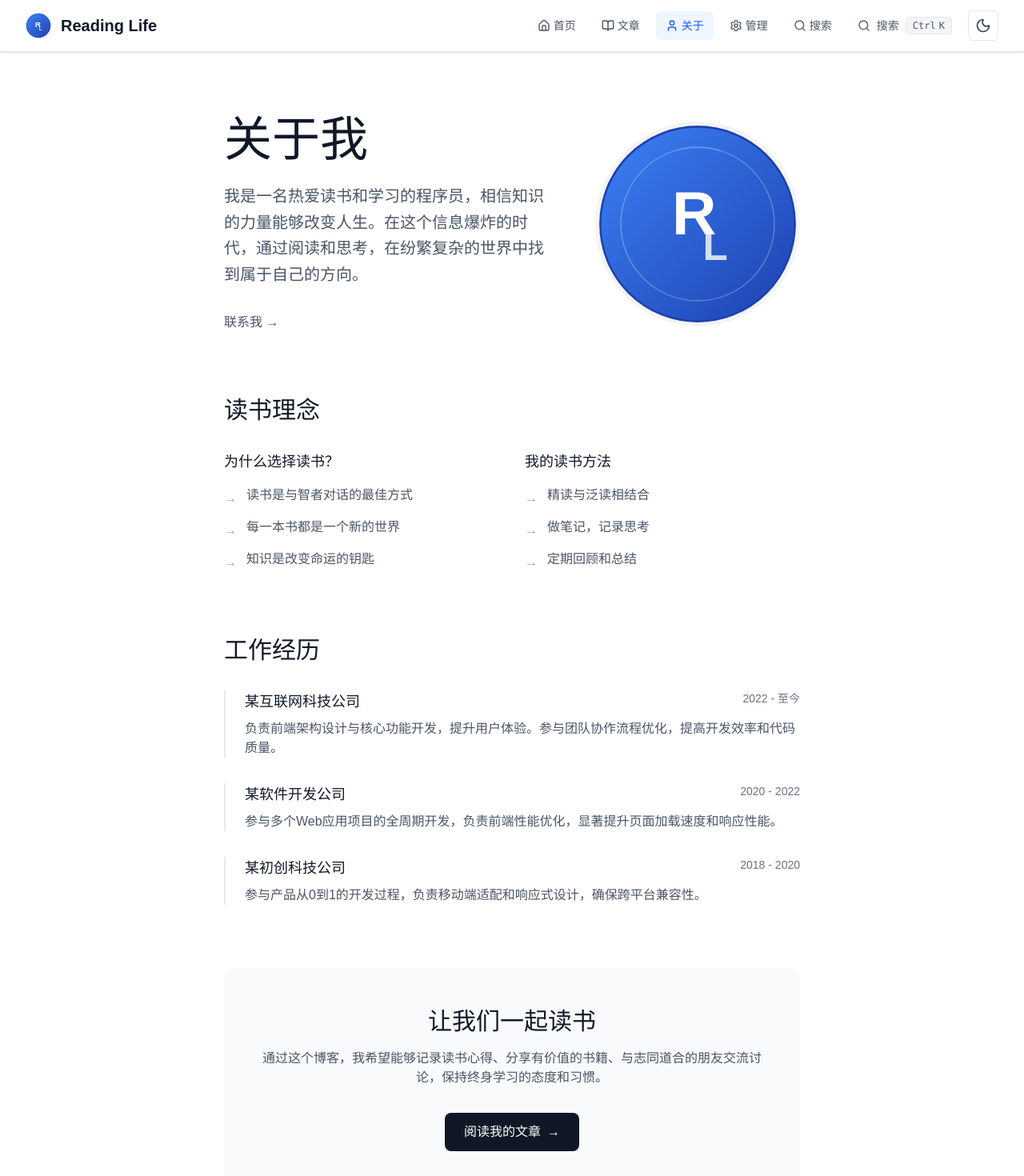
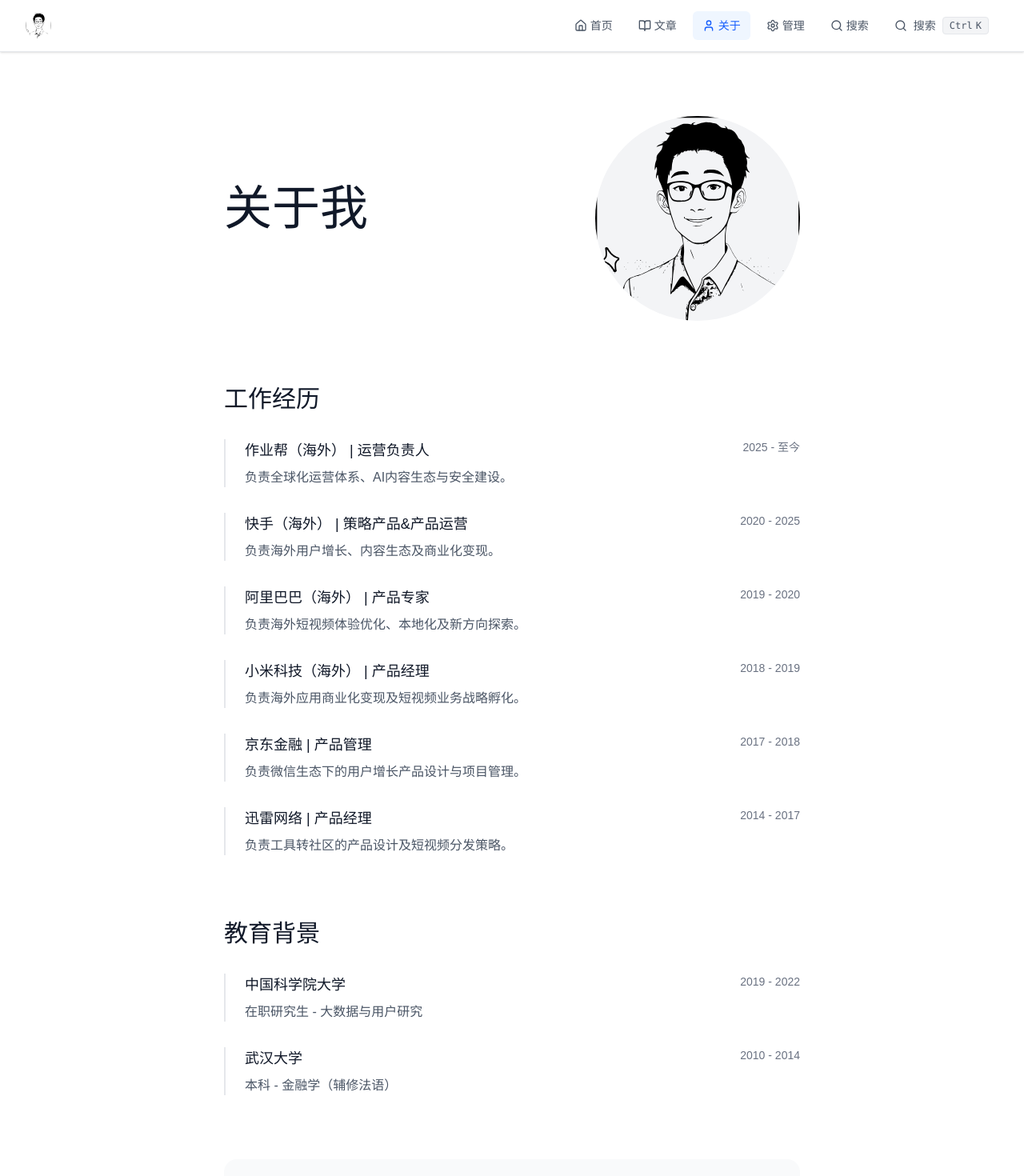
Before and after one commit to ziyangxiami/readinglife-blog, a Next.js app: page /about in a window 1280 px wide. Shown: the top 1470 px of the page at 80% size. Built offline with nearby package versions, Linux system fonts and the light colour scheme.

Commit message:
refactor(ui): 移除暗色模式相关代码并更新个人资料
统一使用浅色模式，移除所有暗色模式相关样式和切换组件
更新关于页面中的个人经历和教育背景信息
替换网站logo为新版本

```diff
--- a/src/app/about/page.tsx
+++ b/src/app/about/page.tsx
@@ -19,22 +19,12 @@ export default function AboutPage() {
               <h1 className="text-5xl md:text-6xl font-light text-gray-900 mb-6">
                 关于我
               </h1>
-              <p className="text-xl text-gray-600 leading-relaxed mb-8">
-                我是一名热爱读书和学习的程序员，相信知识的力量能够改变人生。在这个信息爆炸的时代，通过阅读和思考，在纷繁复杂的世界中找到属于自己的方向。
-              </p>
-              <div className="flex gap-4">
-                <Link
-                  href="mailto:contact@readinglife.com"
-                  className="text-gray-600 hover:text-gray-900 transition-colors"
-                >
-                  联系我 →
-                </Link>
-              </div>
+
             </div>
             <div className="flex-shrink-0">
               <div className="w-64 h-64 bg-gray-100 rounded-full overflow-hidden">
                 <Image
-                  src="/logo-avatar.svg"
+                  src="/logo-avatar-new.svg"
                   alt="个人头像"
                   width={256}
                   height={256}
@@ -46,46 +36,7 @@ export default function AboutPage() {
           </div>
         </section>
 
-        {/* Philosophy Section */}
-        <section className="mb-20">
-          <h2 className="text-3xl font-light text-gray-900 mb-8">读书理念</h2>
-          <div className="grid md:grid-cols-2 gap-8">
-            <div>
-              <h3 className="text-lg font-medium text-gray-900 mb-4">为什么选择读书？</h3>
-              <ul className="space-y-3 text-gray-600">
-                <li className="flex items-start gap-3">
-                  <span className="text-gray-400 mt-1">→</span>
-                  <span>读书是与智者对话的最佳方式</span>
-                </li>
-                <li className="flex items-start gap-3">
-                  <span className="text-gray-400 mt-1">→</span>
-                  <span>每一本书都是一个新的世界</span>
-                </li>
-                <li className="flex items-start gap-3">
-                  <span className="text-gray-400 mt-1">→</span>
-                  <span>知识是改变命运的钥匙</span>
-                </li>
-              </ul>
-            </div>
-            <div>
-              <h3 className="text-lg font-medium text-gray-900 mb-4">我的读书方法</h3>
-              <ul className="space-y-3 text-gray-600">
-                <li className="flex items-start gap-3">
-                  <span className="text-gray-400 mt-1">→</span>
-                  <span>精读与泛读相结合</span>
-                </li>
-                <li className="flex items-start gap-3">
-                  <span className="text-gray-400 mt-1">→</span>
-                  <span>做笔记，记录思考</span>
-                </li>
-                <li className="flex items-start gap-3">
-                  <span className="text-gray-400 mt-1">→</span>
-                  <span>定期回顾和总结</span>
-                </li>
-              </ul>
-            </div>
-          </div>
-        </section>
+
 
         {/* Experience Section */}
         <section className="mb-20">
@@ -93,24 +44,66 @@ export default function AboutPage() {
           <div className="space-y-8">
             <div className="border-l-2 border-gray-200 pl-6">
               <div className="flex justify-between items-start mb-2">
-                <h3 className="text-lg font-medium text-gray-900">某互联网科技公司</h3>
-                <span className="text-sm text-gray-500">2022 - 至今</span>
+                <h3 className="text-lg font-medium text-gray-900">作业帮（海外） | 运营负责人</h3>
+                <span className="text-sm text-gray-500">2025 - 至今</span>
               </div>
-              <p className="text-gray-600 mb-2">负责前端架构设计与核心功能开发，提升用户体验。参与团队协作流程优化，提高开发效率和代码质量。</p>
+              <p className="text-gray-600 mb-2">负责全球化运营体系、AI内容生态与安全建设。</p>
             </div>
             <div className="border-l-2 border-gray-200 pl-6">
               <div className="flex justify-between items-start mb-2">
-                <h3 className="text-lg font-medium text-gray-900">某软件开发公司</h3>
-                <span className="text-sm text-gray-500">2020 - 2022</span>
+                <h3 className="text-lg font-medium text-gray-900">快手（海外） | 策略产品&产品运营</h3>
+                <span className="text-sm text-gray-500">2020 - 2025</span>
               </div>
-              <p className="text-gray-600 mb-2">参与多个Web应用项目的全周期开发，负责前端性能优化，显著提升页面加载速度和响应性能。</p>
+              <p className="text-gray-600 mb-2">负责海外用户增长、内容生态及商业化变现。</p>
             </div>
             <div className="border-l-2 border-gray-200 pl-6">
               <div className="flex justify-between items-start mb-2">
-                <h3 className="text-lg font-medium text-gray-900">某初创科技公司</h3>
-                <span className="text-sm text-gray-500">2018 - 2020</span>
+                <h3 className="text-lg font-medium text-gray-900">阿里巴巴（海外） | 产品专家</h3>
+                <span className="text-sm text-gray-500">2019 - 2020</span>
               </div>
-              <p className="text-gray-600 mb-2">参与产品从0到1的开发过程，负责移动端适配和响应式设计，确保跨平台兼容性。</p>
+              <p className="text-gray-600 mb-2">负责海外短视频体验优化、本地化及新方向探索。</p>
+            </div>
+            <div className="border-l-2 border-gray-200 pl-6">
+              <div className="flex justify-between items-start mb-2">
+                <h3 className="text-lg font-medium text-gray-900">小米科技（海外） | 产品经理</h3>
+                <span className="text-sm text-gray-500">2018 - 2019</span>
+              </div>
+              <p className="text-gray-600 mb-2">负责海外应用商业化变现及短视频业务战略孵化。</p>
+            </div>
+            <div className="border-l-2 border-gray-200 pl-6">
+              <div className="flex justify-between items-start mb-2">
+                <h3 className="text-lg font-medium text-gray-900">京东金融 | 产品管理</h3>
+                <span className="text-sm text-gray-500">2017 - 2018</span>
+              </div>
+              <p className="text-gray-600 mb-2">负责微信生态下的用户增长产品设计与项目管理。</p>
+            </div>
+            <div className="border-l-2 border-gray-200 pl-6">
+              <div className="flex justify-between items-start mb-2">
+                <h3 className="text-lg font-medium text-gray-900">迅雷网络 | 产品经理</h3>
+                <span className="text-sm text-gray-500">2014 - 2017</span>
+              </div>
+              <p className="text-gray-600 mb-2">负责工具转社区的产品设计及短视频分发策略。</p>
+            </div>
+          </div>
+        </section>
+
+        {/* Education Section */}
+        <section className="mb-20">
+          <h2 className="text-3xl font-light text-gray-900 mb-8">教育背景</h2>
+          <div className="space-y-8">
+            <div className="border-l-2 border-gray-200 pl-6">
+              <div className="flex justify-between items-start mb-2">
+                <h3 className="text-lg font-medium text-gray-900">中国科学院大学</h3>
+                <span className="text-sm text-gray-500">2019 - 2022</span>
+              </div>
+              <p className="text-gray-600 mb-2">在职研究生 - 大数据与用户研究</p>
+            </div>
+            <div className="border-l-2 border-gray-200 pl-6">
+              <div className="flex justify-between items-start mb-2">
+                <h3 className="text-lg font-medium text-gray-900">武汉大学</h3>
+                <span className="text-sm text-gray-500">2010 - 2014</span>
+              </div>
+              <p className="text-gray-600 mb-2">本科 - 金融学（辅修法语）</p>
             </div>
           </div>
         </section>
--- a/src/app/blog/page.tsx
+++ b/src/app/blog/page.tsx
@@ -44,7 +44,7 @@ export default async function BlogPage({
   const currentTag = tag ? tags.find(t => t.slug === tag) : null
 
   return (
-    <div className="min-h-screen bg-gradient-to-br from-slate-50 to-blue-50">
+    <div className="min-h-screen bg-white">
       <Navigation />
 
       {/* 页面标题 */}
@@ -83,7 +83,7 @@ export default async function BlogPage({
             ) : (
               <div className="space-y-6">
                 {posts.map((post: any) => (
-                  <article key={post.id} className="bg-white rounded-xl shadow-sm hover:shadow-md transition-shadow">
+                  <article key={post.id} className="bg-gray-50 rounded-xl shadow-sm hover:shadow-md transition-shadow">
                     <div className="p-6">
                       <div className="flex flex-col md:flex-row gap-6">
                         {post.cover_image && (
@@ -136,7 +136,7 @@ export default async function BlogPage({
                                 <div className="flex items-center gap-1">
                                   {post.tags.slice(0, 3).map((tag: any) => (
                                     <Link key={tag.id} href={`/blog?tag=${tag.slug}`}>
-                                      <span className="inline-flex items-center gap-1 px-2 py-1 bg-gray-50 text-gray-600 rounded text-xs hover:bg-gray-100 transition-colors">
+                                      <span className="inline-flex items-center gap-1 px-2 py-1 bg-gray-100 text-gray-600 rounded text-xs hover:bg-gray-200 transition-colors">
                                         <Tag className="w-3 h-3" />
                                         {tag.name}
                                       </span>
--- a/src/app/layout.tsx
+++ b/src/app/layout.tsx
@@ -26,7 +26,7 @@ export default function RootLayout({
   return (
     <html lang="zh" suppressHydrationWarning>
       <body
-        className={`${geistSans.variable} ${geistMono.variable} antialiased bg-white dark:bg-gray-900 text-gray-900 dark:text-gray-100 transition-colors`}
+        className={`${geistSans.variable} ${geistMono.variable} antialiased bg-white text-gray-900`}
       >
         {children}
         <ToastProvider />
--- a/src/app/page.tsx
+++ b/src/app/page.tsx
@@ -18,16 +18,16 @@ export default async function HomePage() {
   ])
 
   return (
-    <div className="min-h-screen bg-white dark:bg-gray-900 transition-colors">
+    <div className="min-h-screen bg-white">
       <Navigation />
 
       {/* Hero区域 - 极简设计 */}
-      <section className="relative py-16 px-4 border-b border-gray-100 dark:border-gray-800">
+      <section className="relative py-16 px-4 border-b border-gray-100">
         <div className="max-w-4xl mx-auto text-center">
           <div className="mb-8">
             <div className="w-20 h-20 mx-auto mb-6">
               <Image
-                src="/logo-avatar.svg"
+                src="/logo-avatar-new.svg"
                 alt="Reading Life"
                 width={80}
                 height={80}
@@ -35,10 +35,10 @@ export default async function HomePage() {
                 priority
               />
             </div>
-            <h1 className="text-5xl md:text-6xl font-light text-gray-900 dark:text-white mb-4">
+            <h1 className="text-5xl md:text-6xl font-light text-gray-900 mb-4">
               Reading Life
             </h1>
-            <p className="text-lg text-gray-600 dark:text-gray-300 max-w-2xl mx-auto leading-relaxed">
+            <p className="text-lg text-gray-600 max-w-2xl mx-auto leading-relaxed">
               分享读书心得，记录学习历程，探索知识的无限可能
             </p>
           </div>
@@ -50,11 +50,11 @@ export default async function HomePage() {
         <div className="max-w-6xl mx-auto">
           {/* 文章标题区域 */}
           <div className="flex justify-between items-center mb-12">
-            <h2 className="text-3xl font-light text-gray-900 dark:text-white">
+            <h2 className="text-3xl font-light text-gray-900">
               最新文章
             </h2>
             <Link href="/blog">
-              <Button variant="ghost" className="flex items-center gap-2 text-gray-600 dark:text-gray-300">
+              <Button variant="ghost" className="flex items-center gap-2 text-gray-600">
                 查看全部
                 <ArrowRight className="w-4 h-4" />
               </Button>
@@ -69,19 +69,19 @@ export default async function HomePage() {
           </div>
 
           {/* 简化的分类和标签区域 */}
-          <div className="border-t border-gray-100 dark:border-gray-800 pt-16">
+          <div className="border-t border-gray-100 pt-16">
             <div className="grid grid-cols-1 lg:grid-cols-2 gap-16">
               {/* 分类 - 极简展示 */}
               <div>
-                <h3 className="text-xl font-light text-gray-900 dark:text-white mb-6">
+                <h3 className="text-xl font-light text-gray-900 mb-6">
                   分类
                 </h3>
                 <div className="flex flex-wrap gap-3">
                   {categories.slice(0, 6).map((category: any) => (
                     <Link key={category.id} href={`/blog?category=${category.slug}`}>
-                      <span className="inline-flex items-center gap-2 px-3 py-2 text-sm text-gray-600 dark:text-gray-300 hover:text-gray-900 dark:hover:text-white transition-colors">
+                      <span className="inline-flex items-center gap-2 px-3 py-2 text-sm text-gray-600 hover:text-gray-900 transition-colors">
                         {category.name}
-                        <span className="text-xs text-gray-400 dark:text-gray-500">({category.post_count})</span>
+                        <span className="text-xs text-gray-400">({category.post_count})</span>
                       </span>
                     </Link>
                   ))}
@@ -90,13 +90,13 @@ export default async function HomePage() {
 
               {/* 标签 - 极简展示 */}
               <div>
-                <h3 className="text-xl font-light text-gray-900 dark:text-white mb-6">
+                <h3 className="text-xl font-light text-gray-900 mb-6">
                   标签
                 </h3>
                 <div className="flex flex-wrap gap-2">
                   {tags.slice(0, 12).map((tag: any) => (
                     <Link key={tag.id} href={`/blog?tag=${tag.slug}`}>
-                      <span className="inline-flex items-center gap-1 px-2 py-1 text-xs text-gray-500 dark:text-gray-400 hover:text-gray-700 dark:hover:text-gray-200 transition-colors">
+                      <span className="inline-flex items-center gap-1 px-2 py-1 text-xs text-gray-500 hover:text-gray-700 transition-colors">
                         <Tag className="w-3 h-3" />
                         {tag.name}
                       </span>
@@ -118,7 +118,7 @@ export default async function HomePage() {
 function ArticleCard({ post }: { post: any }) {
   return (
     <Link href={`/blog/${post.slug}`}>
-      <Card className="h-full hover:shadow-lg transition-all duration-300 hover:-translate-y-1 cursor-pointer border-0 shadow-sm bg-white dark:bg-gray-800">
+      <Card className="h-full hover:shadow-lg transition-all duration-300 hover:-translate-y-1 cursor-pointer border-0 shadow-sm bg-white">
         {post.cover_image && (
           <div className="relative h-48 overflow-hidden rounded-t-lg">
             <Image
@@ -130,7 +130,7 @@ function ArticleCard({ post }: { post: any }) {
           </div>
         )}
         <CardHeader className="pb-4">
-          <div className="flex items-center gap-3 text-sm text-gray-500 dark:text-gray-400 mb-3">
+          <div className="flex items-center gap-3 text-sm text-gray-500 mb-3">
             <div className="flex items-center gap-1">
               <Calendar className="w-4 h-4" />
               <span>{new Date(post.published_at).toLocaleDateString('zh-CN')}</span>
@@ -140,12 +140,12 @@ function ArticleCard({ post }: { post: any }) {
               <span>{post.reading_time} 分钟</span>
             </div>
           </div>
-          <CardTitle className="line-clamp-2 text-lg font-medium text-gray-900 dark:text-white">
+          <CardTitle className="line-clamp-2 text-lg font-medium text-gray-900">
             {post.title}
           </CardTitle>
         </CardHeader>
         <CardContent>
-          <CardDescription className="line-clamp-3 mb-4 text-gray-600 dark:text-gray-300">
+          <CardDescription className="line-clamp-3 mb-4 text-gray-600">
             {post.content ? post.content.slice(0, 150) : post.excerpt}...
           </CardDescription>
           <div className="flex items-center justify-between">
--- a/src/components/navigation.tsx
+++ b/src/components/navigation.tsx
@@ -58,15 +58,15 @@ export function Navigation({ className }: NavigationProps) {
   }
 
   return (
-    <nav className={cn('bg-white dark:bg-gray-900 shadow-sm border-b border-gray-200 dark:border-gray-700 transition-colors', className)}>
+    <nav className={cn('bg-white shadow-sm border-b border-gray-200', className)}>
       <div className="max-w-7xl mx-auto px-4 sm:px-6 lg:px-8">
         <div className="flex justify-between h-16">
           {/* Logo */}
           <div className="flex items-center">
-            <Link href="/" className="flex items-center gap-3 text-xl font-bold text-gray-900 dark:text-white">
+            <Link href="/" className="flex items-center gap-3 text-xl font-bold text-gray-900">
               <div className="w-8 h-8 relative">
                 <Image
-                  src="/logo-avatar.svg"
+                  src="/logo-avatar-new.svg"
                   alt="Reading Life Logo"
                   width={32}
                   height={32}
@@ -74,7 +74,6 @@ export function Navigation({ className }: NavigationProps) {
                   priority
                 />
               </div>
-              Reading Life
             </Link>
           </div>
 
@@ -91,8 +90,8 @@ export function Navigation({ className }: NavigationProps) {
                   className={cn(
                     'flex items-center gap-1 px-3 py-2 text-sm font-medium rounded-md transition-colors',
                     isActive
-                      ? 'text-blue-600 dark:text-blue-400 bg-blue-50 dark:bg-blue-900/20'
-                      : 'text-gray-600 dark:text-gray-300 hover:text-gray-900 dark:hover:text-white hover:bg-gray-50 dark:hover:bg-gray-800'
+                      ? 'text-blue-600 bg-blue-50'
+                      : 'text-gray-600 hover:text-gray-900 hover:bg-gray-50'
                   )}
                 >
                   <Icon className="w-4 h-4" />
@@ -102,8 +101,6 @@ export function Navigation({ className }: NavigationProps) {
             })}
             {/* 搜索框 */}
             <SearchBox />
-            {/* 暗色模式切换 */}
-            <ThemeToggleSimple />
           </div>
 
           {/* 移动端菜单按钮 */}
@@ -121,7 +118,7 @@ export function Navigation({ className }: NavigationProps) {
       {/* 移动端菜单 */}
       {isOpen && (
         <div className="md:hidden">
-          <div className="px-2 pt-2 pb-3 space-y-1 bg-white dark:bg-gray-900 border-t border-gray-200 dark:border-gray-700">
+          <div className="px-2 pt-2 pb-3 space-y-1 bg-white border-t border-gray-200">
             {navigation.map((item) => {
               const Icon = item.icon
               const isActive = pathname === item.href
@@ -134,8 +131,8 @@ export function Navigation({ className }: NavigationProps) {
                   className={cn(
                     'flex items-center gap-2 px-3 py-2 text-base font-medium rounded-md transition-colors',
                     isActive
-                      ? 'text-blue-600 dark:text-blue-400 bg-blue-50 dark:bg-blue-900/20'
-                      : 'text-gray-600 dark:text-gray-300 hover:text-gray-900 dark:hover:text-white hover:bg-gray-50 dark:hover:bg-gray-800'
+                      ? 'text-blue-600 bg-blue-50'
+                      : 'text-gray-600 hover:text-gray-900 hover:bg-gray-50'
                   )}
                 >
                   <Icon className="w-5 h-5" />
@@ -143,10 +140,6 @@ export function Navigation({ className }: NavigationProps) {
                 </Link>
               )
             })}
-            <div className="flex items-center justify-between px-3 py-2">
-              <span className="text-gray-600 dark:text-gray-300">主题切换</span>
-              <ThemeToggleSimple />
-            </div>
           </div>
         </div>
       )}
```
Also changed, not shown: public/logo-avatar-new.svg (added), public/logo-avatar.jpg (added).
